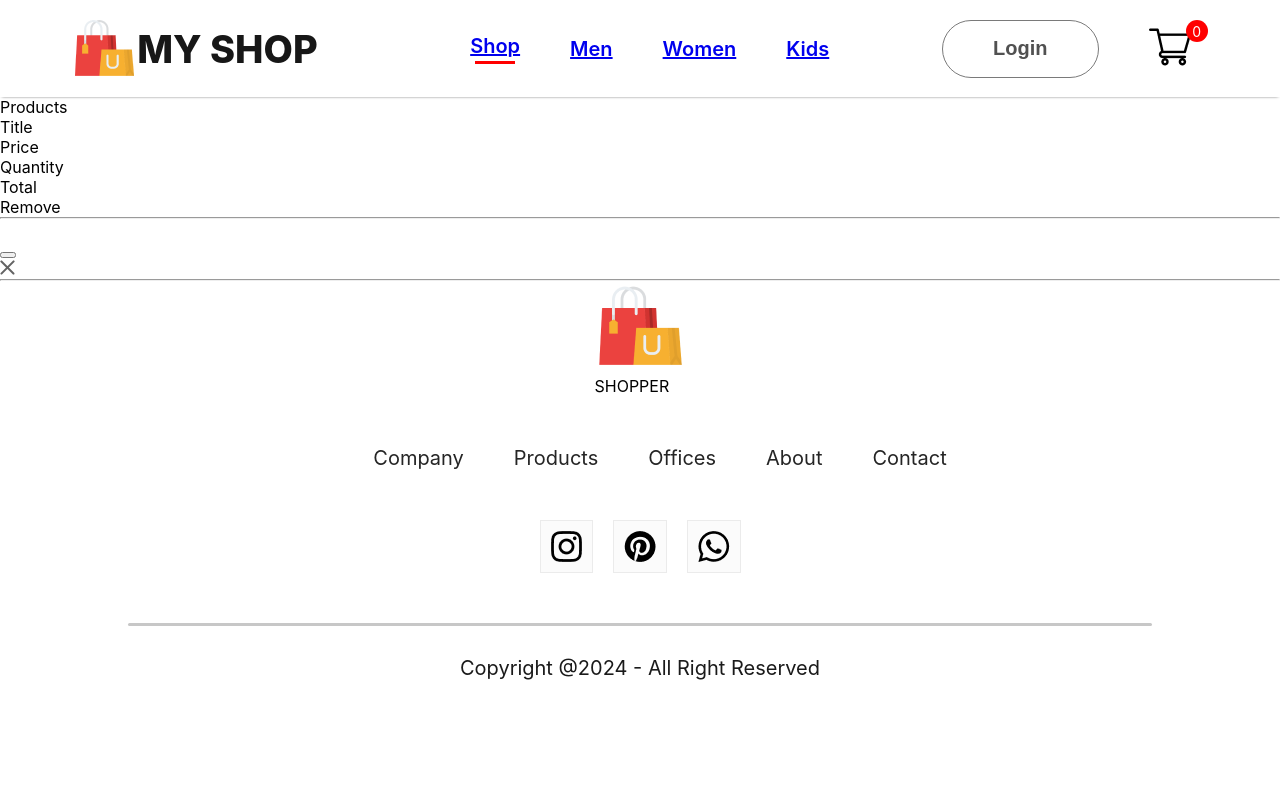
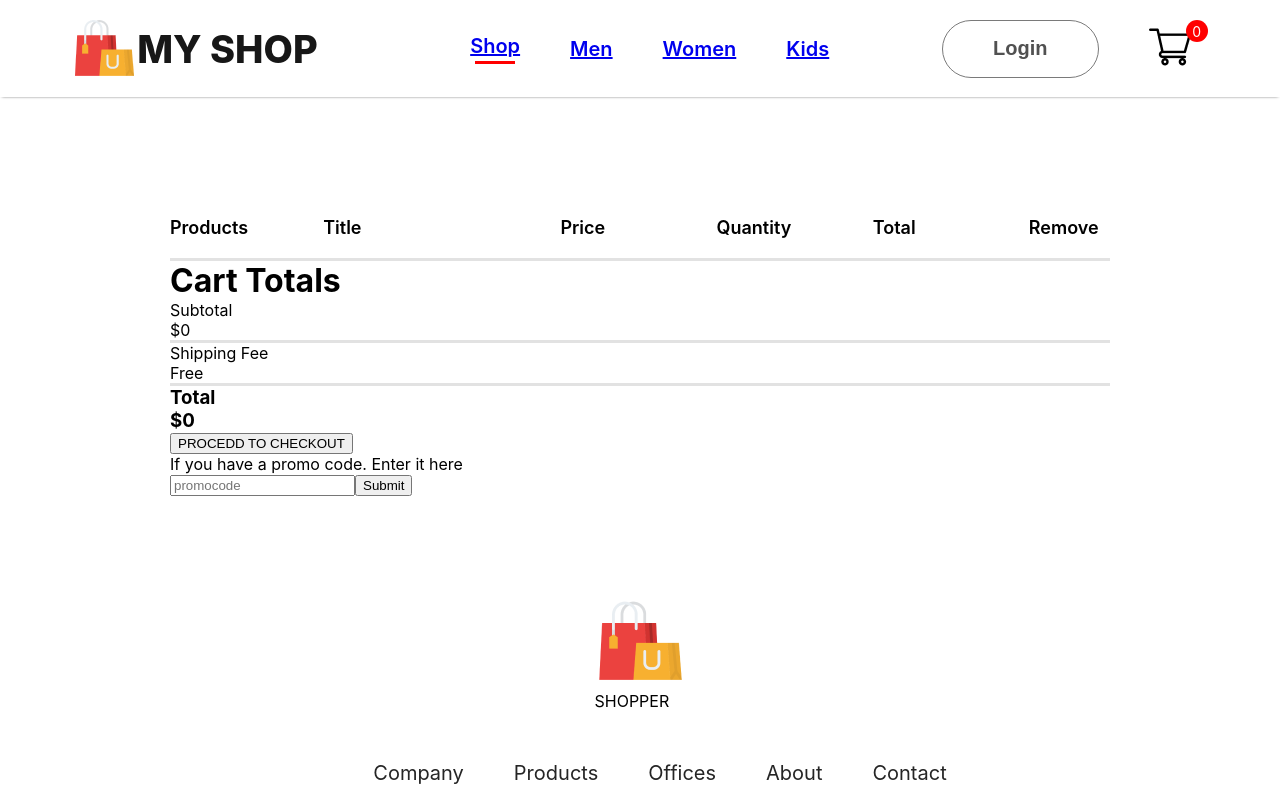
Before and after one commit to kopham/E-commerce-frontend, a React (Create React App) app: page /cart in a window 1280 px wide. Shown: the top 800 px of the page. Built offline with nearby package versions, Linux system fonts and the light colour scheme.

Commit message:
new updates

```diff
--- a/src/components/CartItems/CartItems.css
+++ b/src/components/CartItems/CartItems.css
@@ -0,0 +1,41 @@
+.cartitems{
+    margin: 100px 170px;
+}
+
+.cartitems hr{
+    height: 3px;
+    background: #e2e2e2;
+    border: 0;
+}
+
+.cartitems-format-main{
+    display: grid;
+    grid-template-columns: 0.5fr 2fr 1fr 1fr 1fr 1fr;
+    align-items: center;
+    gap: 75px;
+    padding: 20px 0px;
+    font-size: 18px;
+    font-weight: 600;
+}
+
+.cartitems-format{
+    font-size: 17px;
+    font-weight: 500;
+}
+
+.carticon-product-icon{
+    height: 62px;
+}
+
+.cartitems-remove-icon{
+    width: 15px;
+    margin: 0px 40px;
+    cursor: pointer;
+}
+
+.cartitems-quantity{
+    width: 64px;
+    height: 50px;
+    border: 2px solid #ebebeb;
+    background: white;
+}
--- a/src/components/CartItems/CartItems.jsx
+++ b/src/components/CartItems/CartItems.jsx
@@ -4,7 +4,7 @@ import { ShopContext } from '../../Context/ShopContext'
 import remove_icon from '../Assets/cart_cross_icon.png'
 
 const CartItems = () => {
-    const {all_product, CartItems, removeFromCart} = useContext(ShopContext)
+    const {all_product, cartItems, removeFromCart} = useContext(ShopContext)
     return(
         <div className = 'cartitems'>
             <div className = "cartitems-format-main">
@@ -16,16 +16,51 @@ const CartItems = () => {
                 <p>Remove</p>
             </div>
             <hr />
-            <div>
-                <div className = "cartitems-format">
-                    <img src = "" alt = "" className='carticon-product-icon'/>
-                    <p></p>
-                    <p></p>
-                    <button className = 'cartitems-quantity'></button>
-                    <p></p>
-                    <img src={remove_icon} onClick={() => {removeFromCart()}} alt = ""/>
+            {all_product.map((e) => {
+                if(cartItems[e.id] > 0)
+                {
+                    return <div>
+                        <div className = "cartitems-format cartitems-format-main">
+                            <img src = {e.image} alt = "" className = 'carticon-product-icon'/>
+                            <p>{e.name}</p>
+                            <p>${e.new_price}</p>
+                            <button className = 'cartitems-quantity'>{cartItems[e.id]}</button>
+                            <p>${e.new_price*cartItems[e.id]}</p>
+                            <img className = 'cartitems-remove-icon' src={remove_icon} onClick={() => {removeFromCart(e.id)}} alt = ""/>
+                        </div>
+                        <hr />
+                    </div>
+                }
+                return null;
+            })}
+            <div classname = "cartitems-down">
+                <div className= "cartitems-total">
+                    <h1>Cart Totals</h1>
+                    <div>
+                        <div classname = "cartitems-total-item">
+                            <p>Subtotal</p>
+                            <p>${0}</p>
+                        </div>
+                        <hr />
+                        <div className="cartitems-total-item">
+                            <p>Shipping Fee</p>
+                            <p>Free</p>
+                        </div>
+                        <hr />
+                        <div className = "cartitems-total-item">
+                            <h3>Total</h3>
+                            <h3>${0}</h3>
+                        </div>
+                    </div>
+                    <button>PROCEDD TO CHECKOUT</button>
                 </div>
-                <hr />
+                <div className="cartitems-promocode">
+                    <p>If you have a promo code. Enter it here</p>
+                    <div className="cartitems-promobox">
+                        <input type = "text" placeholder = 'promocode'/>
+                        <button>Submit</button>
+                    </div>
+                </div>
             </div>
         </div>
     )
```
